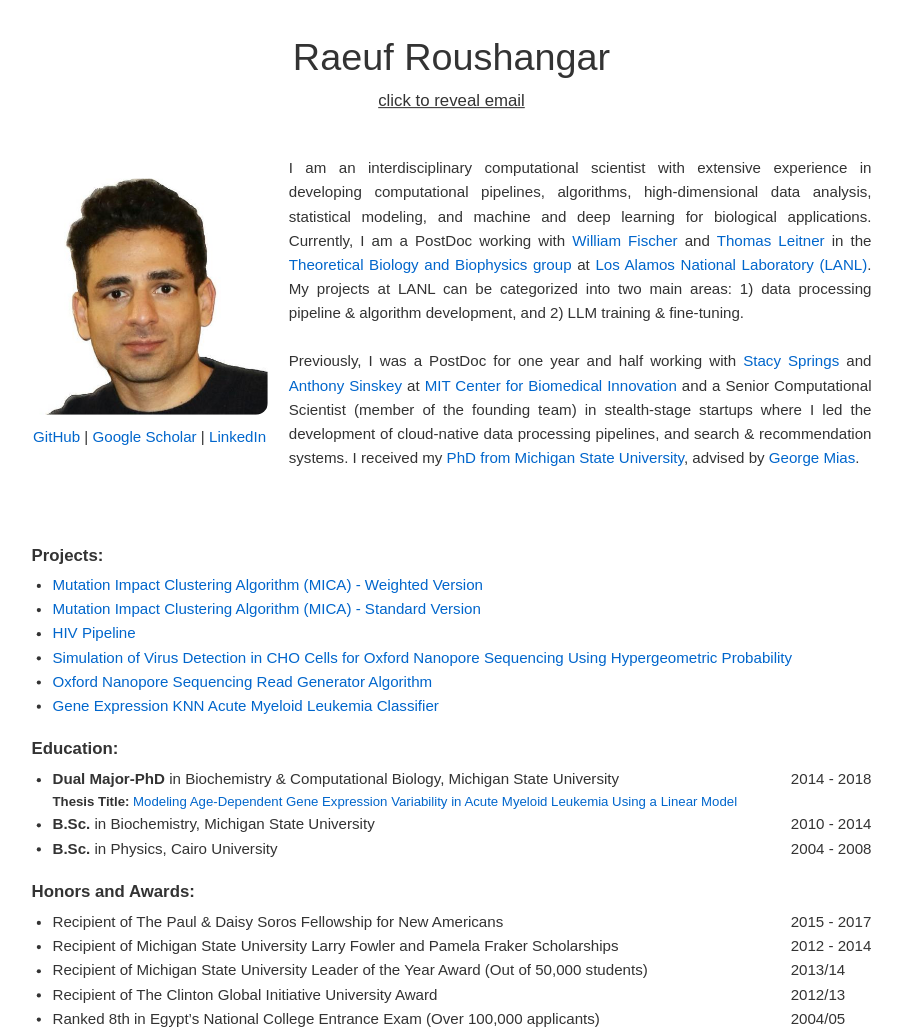
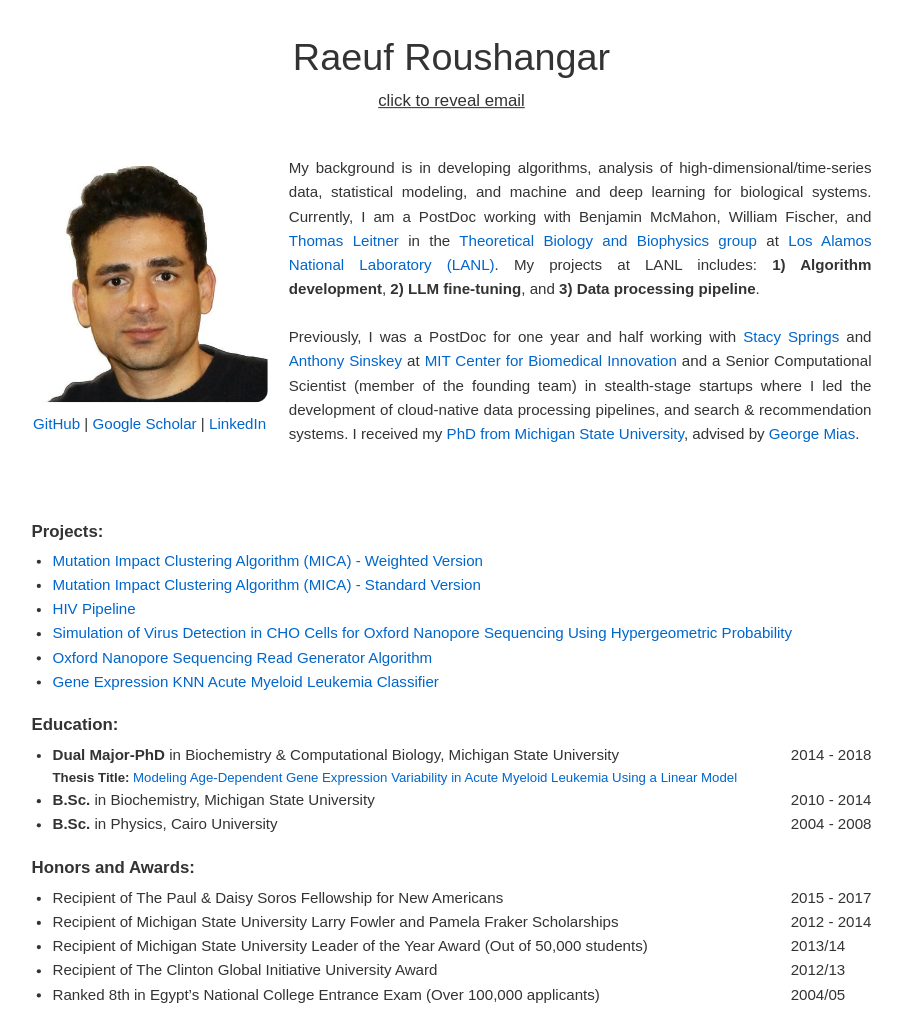
Before and after one commit to raeufroushangar/raeufroushangar.com, a Jekyll site: the page built from index.html, in a window 1280 px wide. Shown: the whole page, without its empty margins (209-1111 px from the left). Built offline with Jekyll 4.4.1, drawn with Linux system fonts in a browser that asks for light colours; after the commit the page ends 1007 px from its top, so only the background shows below that.

Commit message:
Updated projects in bio.

```diff
--- a/index.html
+++ b/index.html
@@ -23,7 +23,7 @@ title: Home
   </div>
 
   <div style="max-width: 600px; font-size: 0.9em; text-align: justify;">
-    I am an interdisciplinary computational scientist with extensive experience in developing computational pipelines, algorithms, high-dimensional data analysis, statistical modeling, and machine and deep learning for biological applications. Currently, I am a PostDoc working with <a href="https://lanlexperts.elsevierpure.com/en/persons/william-mclean-fischer" target="_blank">William Fischer</a> and <a href="https://public.lanl.gov/tkl/" target="_blank">Thomas Leitner</a> in the <a href="https://www.lanl.gov/org/ddste/aldsc/theoretical/theoretical-biology-biophysics/index.php" target="_blank">Theoretical Biology and Biophysics group</a> at <a href="https://www.lanl.gov" target="_blank">Los Alamos National Laboratory (LANL)</a>. My projects at LANL can be categorized into two main areas: 1) data processing pipeline & algorithm development, and 2) LLM training & fine-tuning.
+    My background is in developing algorithms, analysis of high-dimensional/time-series data, statistical modeling, and machine and deep learning for biological systems. Currently, I am a PostDoc working with Benjamin McMahon, William Fischer, and <a href="https://public.lanl.gov/tkl/" target="_blank">Thomas Leitner</a> in the <a href="https://www.lanl.gov/org/ddste/aldsc/theoretical/theoretical-biology-biophysics/index.php" target="_blank">Theoretical Biology and Biophysics group</a> at <a href="https://www.lanl.gov" target="_blank">Los Alamos National Laboratory (LANL)</a>. My projects at LANL includes: <strong>1) Algorithm development</strong>, <strong>2) LLM fine-tuning</strong>, and <strong>3) Data processing pipeline</strong>.
     <br><br>
     Previously, I was a PostDoc for one year and half working with <a href="https://cbi.mit.edu/biographies/" target="_blank">Stacy Springs</a> and <a href="https://biology.mit.edu/profile/anthony-j-sinskey/" target="_blank">Anthony Sinskey</a> at <a href="https://cbi.mit.edu" target="_blank">MIT Center for Biomedical Innovation</a> and a Senior Computational Scientist (member of the founding team) in stealth-stage startups where I led the development of cloud-native data processing pipelines, and search & recommendation systems. I received my <a href="https://d.lib.msu.edu/etd/19662" target="_blank">PhD from Michigan State University</a>, advised by <a href="https://georgemias.org" target="_blank">George Mias</a>.
 
```
